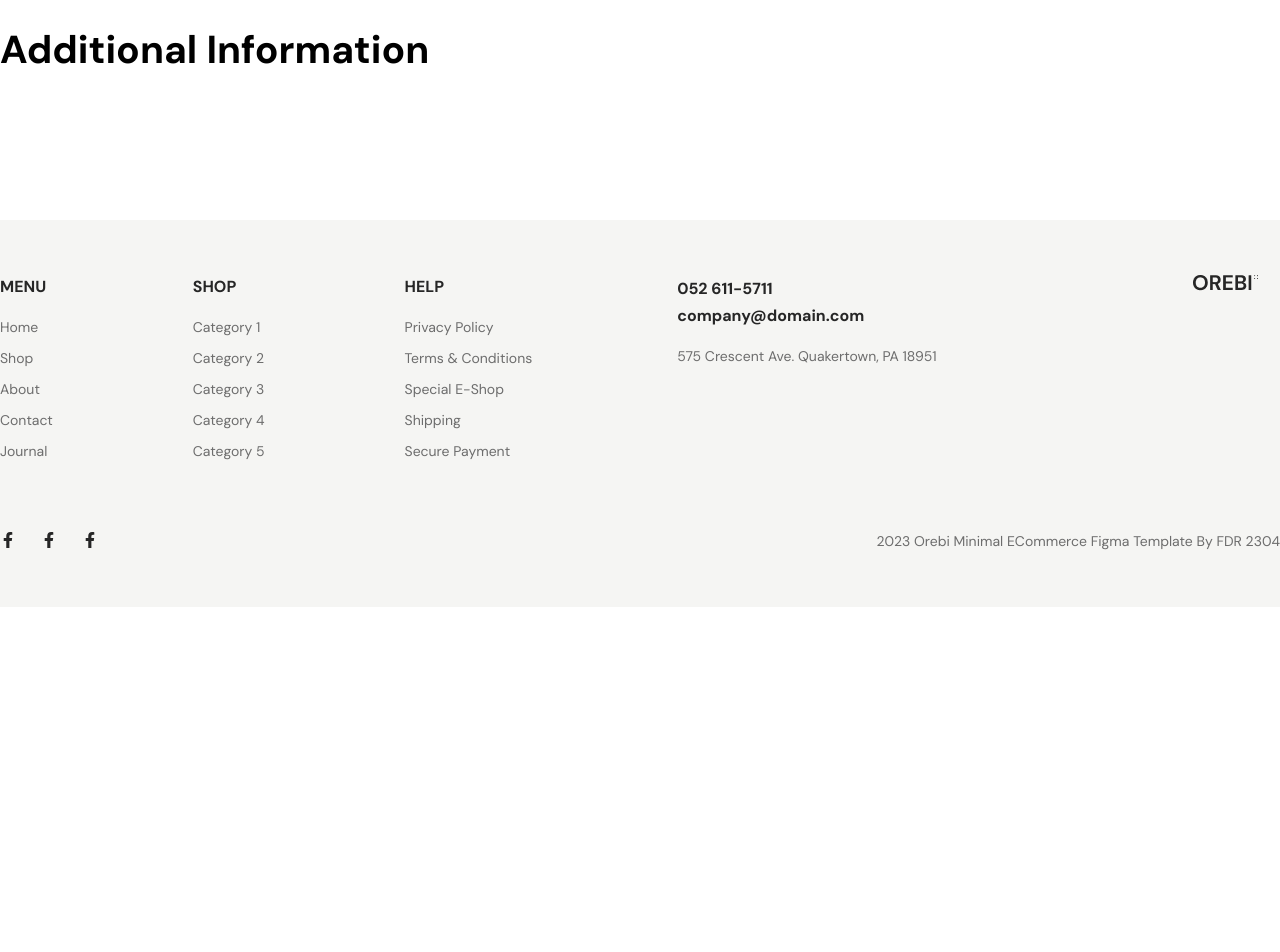
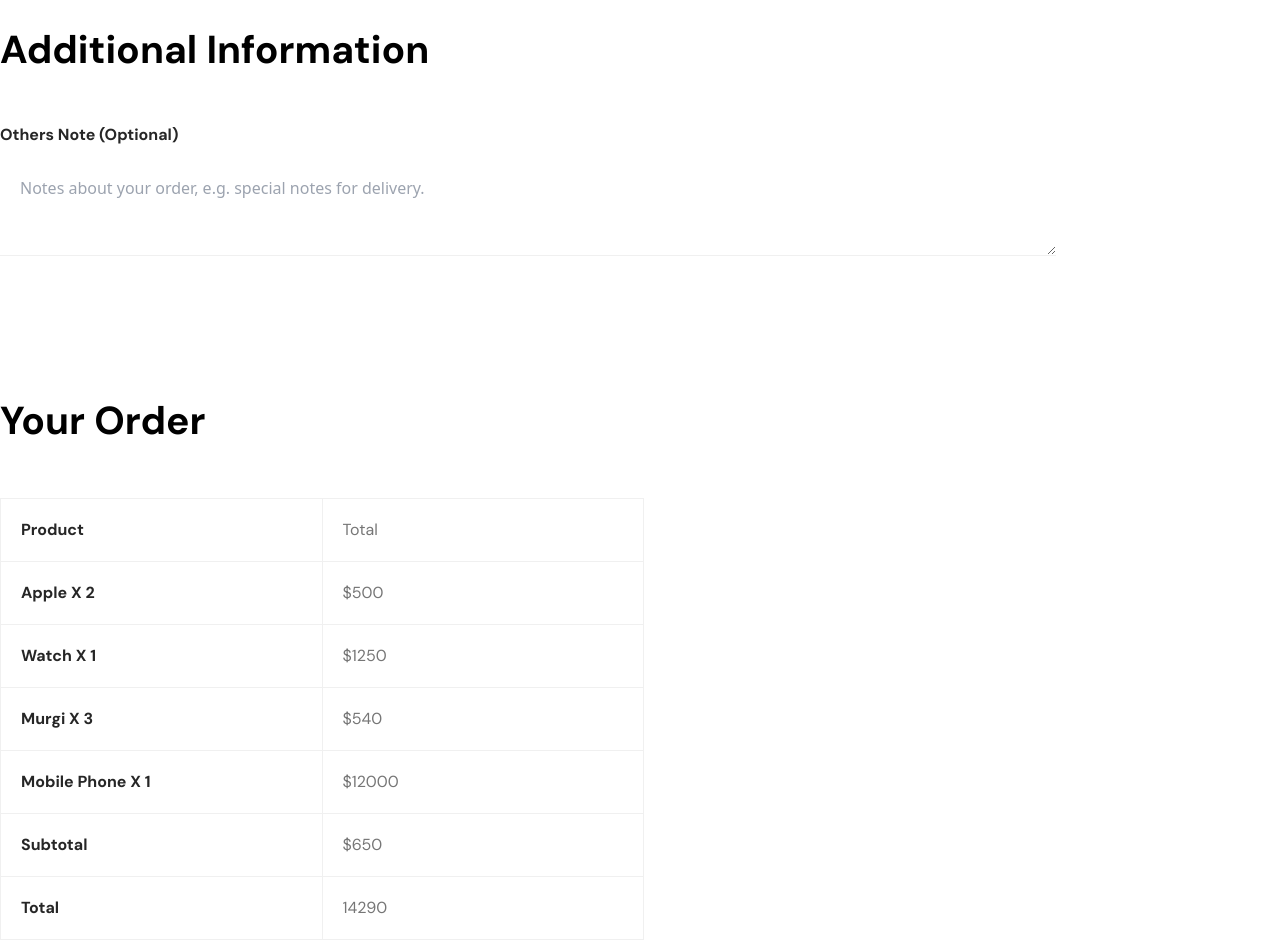
Before and after one commit to siamtalukder484/oribi-fdr-2304, a React (Vite) app: page /checkout in a window 1280 px wide. Shown: the part 1800-2752 px from the top of the page. Before the commit the page ends 2407 px from the top, so only its background shows below. Built offline with nearby package versions, Linux system fonts and the light colour scheme.

Commit message:
checkout page table

```diff
--- a/src/pages/checkout/Index.jsx
+++ b/src/pages/checkout/Index.jsx
@@ -1,4 +1,4 @@
-import React, { useState } from 'react'
+import React, { useEffect, useState } from 'react'
 import BreadCrumb from '../../components/utilities/BreadCrumb'
 import Peragraph from '../../components/utilities/Peragraph'
 import Input from '../../components/utilities/Input'
@@ -13,86 +13,287 @@ const CheckoutPage = () => {
 
   let [couponShow, setCouponShow] = useState(false)
 
+  let checkoutproduct = [
+    {
+      id: 0,
+      productName: "apple",
+      price: 250,
+      quantity: 2,
+    },
+    {
+      id: 1,
+      productName: "watch",
+      price: 1250,
+      quantity: 1,
+    },
+    {
+      id: 2,
+      productName: "murgi",
+      price: 180,
+      quantity: 3,
+    },
+    {
+      id: 3,
+      productName: "mobile phone",
+      price: 12000,
+      quantity: 1,
+    }
+  ]
+  let [total, setTotal] = useState(0);
+  useEffect(()=>{
+    for(let i=0; i<checkoutproduct.length ;i++){
+      total += checkoutproduct[i].price * checkoutproduct[i].quantity
+      setTotal(total)
+    }
+  },[])
+
+
 
   return (
-
-    <section className='pt-[124px] pb-[140px]'>
-      <div className='max-w-container mx-auto'>
+    <section className="pt-[124px] pb-[140px]">
+      <div className="mx-auto max-w-container">
         <div>
-            <h3 className='text-[49px] text-[#262626] font-bold font-dm capitalize mb-[11px]'>checkout</h3>
-            <BreadCrumb lastpath={finalpath}/>
+          <h3 className="text-[49px] text-[#262626] font-bold font-dm capitalize mb-[11px]">
+            checkout
+          </h3>
+          <BreadCrumb lastpath={finalpath} />
         </div>
-          <div className='mt-[127px] flex items-center gap-1'>
-            <Peragraph text="Have a coupon?" style="text-[#767676] text-base leading-[30px] font-normal"/>
-            <span onClick={()=>setCouponShow(!couponShow)} className='cursor-pointer text-[#262626] text-base leading-[30px] font-medium'>Click here to enter your code</span>
+        <div className="mt-[127px] flex items-center gap-1">
+          <Peragraph
+            text="Have a coupon?"
+            style="text-[#767676] text-base leading-[30px] font-normal"
+          />
+          <span
+            onClick={() => setCouponShow(!couponShow)}
+            className="cursor-pointer text-[#262626] text-base leading-[30px] font-medium"
+          >
+            Click here to enter your code
+          </span>
         </div>
-          {couponShow &&
-            <div className='mt-8'>
+        {couponShow && (
+          <div className="mt-8">
             <from>
-                <Input style="w-[300px] px-5 py-3 border-[1px] border-[#000]" type="text" placeholder="Enter your coupon"/>
-                <div className='flex items-center gap-4 mt-4'>
-                  <button className='bg-[#000] text-white text-base font-medium font-dm leading-normal px-10 py-3' type='submit'>Apply</button>
-                  <button onClick={()=>setCouponShow(false)} className='bg-[red] text-white text-base font-medium font-dm leading-normal px-10 py-3'>Cancel</button>
+              <Input
+                style="w-[300px] px-5 py-3 border-[1px] border-[#000]"
+                type="text"
+                placeholder="Enter your coupon"
+              />
+              <div className="flex items-center gap-4 mt-4">
+                <button
+                  className="bg-[#000] text-white text-base font-medium font-dm leading-normal px-10 py-3"
+                  type="submit"
+                >
+                  Apply
+                </button>
+                <button
+                  onClick={() => setCouponShow(false)}
+                  className="bg-[red] text-white text-base font-medium font-dm leading-normal px-10 py-3"
+                >
+                  Cancel
+                </button>
               </div>
             </from>
           </div>
-          }
+        )}
         <div>
-            <h3 className='mt-[120px] text-[39px] font-bold font-dm'>Billing Details</h3>
-            <form className='mt-[42px]'>
-              <div className='flex gap-10 items-center'>
-                <div className='w-1/2'>
-                  <label className='text-base leading-[23px] text-[#262626] font-dm font-bold '>First Name*</label>
-                  <input className='checkoutinput' placeholder='First Name' type='text' name='firstName'/>
+          <h3 className="mt-[120px] text-[39px] font-bold font-dm">
+            Billing Details
+          </h3>
+          <div className="mt-[42px] w-[1056px]">
+            <div className="flex items-center gap-10">
+              <div className="w-1/2">
+                <label className="text-base leading-[23px] text-[#262626] font-dm font-bold ">
+                  First Name*
+                </label>
+                <input
+                  className="checkoutinput"
+                  placeholder="First Name"
+                  type="text"
+                  name="firstName"
+                />
               </div>
-                <div className='w-1/2'>
-                  <label className='text-base leading-[23px] text-[#262626] font-dm font-bold '>Last Name*</label>
-                  <input className='checkoutinput' placeholder='Last Name' type='text' name='lastName'/>
-                  <span className='font-dm font-[14px] text-[red]'>Enter your Last Name</span>
+              <div className="w-1/2">
+                <label className="text-base leading-[23px] text-[#262626] font-dm font-bold ">
+                  Last Name*
+                </label>
+                <input
+                  className="checkoutinput"
+                  placeholder="Last Name"
+                  type="text"
+                  name="lastName"
+                />
+                <span className="font-dm font-[14px] text-[red]">
+                  Enter your Last Name
+                </span>
               </div>
             </div>
-              <div className='w-full mt-6'>
-                  <label className='text-base leading-[23px] text-[#262626] font-dm font-bold '>Company Name (Optional)</label>
-                  <input className='checkoutinput' placeholder='Company Name' type='text' name='companyName'/>
+            <div className="w-full mt-6">
+              <label className="text-base leading-[23px] text-[#262626] font-dm font-bold ">
+                Company Name (Optional)
+              </label>
+              <input
+                className="checkoutinput"
+                placeholder="Company Name"
+                type="text"
+                name="companyName"
+              />
             </div>
-              <div className='w-full mt-6'>
-                  <label className='text-base leading-[23px] text-[#262626] font-dm font-bold '>Country*</label>
-                  <select className='block w-full outline-none  border-b-[1px] pt-[10px] pb-4 border-[#F0F0F0]' name='country'>
-                    {countryName.map((item,index)=>(
+            <div className="w-full mt-6">
+              <label className="text-base leading-[23px] text-[#262626] font-dm font-bold ">
+                Country*
+              </label>
+              <select
+                className="block w-full outline-none  border-b-[1px] pt-[10px] pb-4 border-[#F0F0F0]"
+                name="country"
+              >
+                {countryName.map((item, index) => (
                   <option key={index}>{item}</option>
                 ))}
               </select>
             </div>
-              <div className='w-full mt-6'>
-                  <label className='text-base leading-[23px] text-[#262626] font-dm font-bold '>Street Address*</label>
-                  <input className='checkoutinput' placeholder='House Number and street Name' type='text' name='streetAddress'/>
+            <div className="w-full mt-6">
+              <label className="text-base leading-[23px] text-[#262626] font-dm font-bold ">
+                Street Address*
+              </label>
+              <input
+                className="checkoutinput"
+                placeholder="House Number and street Name"
+                type="text"
+                name="streetAddress"
+              />
             </div>
-              <div className='w-full mt-6'>
-                  <label className='text-base leading-[23px] text-[#262626] font-dm font-bold '>City/Town*</label>
-                  <input className='checkoutinput' placeholder='City/Town' type='text' name='citytown'/>
+            <div className="w-full mt-6">
+              <label className="text-base leading-[23px] text-[#262626] font-dm font-bold ">
+                City/Town*
+              </label>
+              <input
+                className="checkoutinput"
+                placeholder="City/Town"
+                type="text"
+                name="citytown"
+              />
             </div>
-              <div className='w-full mt-6'>
-                  <label className='text-base leading-[23px] text-[#262626] font-dm font-bold '>Country (Optional)</label>
-                  <input className='checkoutinput' placeholder='Country (Optional)' type='text' name='countryoptional'/>
+            <div className="w-full mt-6">
+              <label className="text-base leading-[23px] text-[#262626] font-dm font-bold ">
+                Country (Optional)
+              </label>
+              <input
+                className="checkoutinput"
+                placeholder="Country (Optional)"
+                type="text"
+                name="countryoptional"
+              />
             </div>
-              <div className='w-full mt-6'>
-                  <label className='text-base leading-[23px] text-[#262626] font-dm font-bold '>Post Code*</label>
-                  <input className='checkoutinput appearance-none' placeholder='Post Code' type='number' name='postcode'/>
+            <div className="w-full mt-6">
+              <label className="text-base leading-[23px] text-[#262626] font-dm font-bold ">
+                Post Code*
+              </label>
+              <input
+                className="appearance-none checkoutinput"
+                placeholder="Post Code"
+                type="number"
+                name="postcode"
+              />
             </div>
-              <div className='w-full mt-6'>
-                  <label className='text-base leading-[23px] text-[#262626] font-dm font-bold '>Phone*</label>
-                  <input className='checkoutinput appearance-none' placeholder='Phone' type='number' name='phone'/>
+            <div className="w-full mt-6">
+              <label className="text-base leading-[23px] text-[#262626] font-dm font-bold ">
+                Phone*
+              </label>
+              <input
+                className="appearance-none checkoutinput"
+                placeholder="Phone"
+                type="number"
+                name="phone"
+              />
             </div>
-              <div className='w-full mt-6'>
-                  <label className='text-base leading-[23px] text-[#262626] font-dm font-bold '>Email*</label>
-                  <input className='checkoutinput' placeholder='Email' type='email' name='email'/>
+            <div className="w-full mt-6">
+              <label className="text-base leading-[23px] text-[#262626] font-dm font-bold ">
+                Email*
+              </label>
+              <input
+                className="checkoutinput"
+                placeholder="Email"
+                type="email"
+                name="email"
+              />
             </div>
-            </form>
-            <h3 className='checkoutheading'>Additional Information</h3>
+            <h3 className="checkoutheading">Additional Information</h3>
+            <div className="mt-[42px]">
+              <label className="text-base leading-[23px] text-[#262626] font-dm font-bold">
+                Others Note (Optional)
+              </label>
+              <textarea
+                className="w-full h-[100px] mt-[10px] p-5 border-b border-[#F0F0F0]"
+                placeholder="Notes about your order, e.g. special notes for delivery."
+              ></textarea>
+            </div>
+            <h3 className="capitalize checkoutheading">your order</h3>
+            <table className="w-[644px] mt-12">
+              <tr>
+                <td className="border border-[#F0F0F0] w-1/2 py-4 px-5">
+                  <h5 className="text-[#262626] font-dm font-bold text-base leading-6 capitalize">
+                    product
+                  </h5>
+                </td>
+                <td className="border border-[#F0F0F0] w-1/2 py-4 px-5">
+                  <p className="text-[#767676] text-base font-dm leading-[30px] font-normal capitalize">
+                    total
+                  </p>
+                </td>
+              </tr>
+              <tbody>
+                {checkoutproduct.map((item, index) => (
+                  <tr>
+                    <td className="border border-[#F0F0F0] w-1/2 py-4 px-5">
+                      <h5 className="text-[#262626] font-dm font-bold text-base leading-6 capitalize">
+                        {item.productName} x {item.quantity}
+                      </h5>
+                    </td>
+                    <td className="border border-[#F0F0F0] w-1/2 py-4 px-5">
+                      <p className="text-[#767676] text-base font-dm leading-[30px] font-normal capitalize">
+                        ${item.quantity * item.price}
+                      </p>
+                    </td>
+                    {/* {setTotal(...total, item.quantity * item.price)} */}
+                  </tr>
+                ))}
+              </tbody>
+              <tr>
+                <td className="border border-[#F0F0F0] w-1/2 py-4 px-5">
+                  <h5 className="text-[#262626] font-dm font-bold text-base leading-6 capitalize">
+                    subtotal
+                  </h5>
+                </td>
+                <td className="border border-[#F0F0F0] w-1/2 py-4 px-5">
+                  <p className="text-[#767676] text-base font-dm leading-[30px] font-normal capitalize">
+                    ${650.0}
+                  </p>
+                </td>
+              </tr>
+              <tr>
+                <td className="border border-[#F0F0F0] w-1/2 py-4 px-5">
+                  <h5 className="text-[#262626] font-dm font-bold text-base leading-6 capitalize">
+                    total
+                  </h5>
+                </td>
+                <td className="border border-[#F0F0F0] w-1/2 py-4 px-5">
+                  <p className="text-[#767676] text-base font-dm leading-[30px] font-normal capitalize">
+                    {total}
+                  </p>
+                </td>
+              </tr>
+            </table>
+            <div className="mt-[60px] border border-[#F0F0F0] py-[30px] px-[34px]">
+              <h3>Bank</h3>
+              <button className="py-4 text-base text-white bg-black px-11">
+                Process to checkout
+              </button>
+            </div>
+          </div>
         </div>
       </div>
     </section>
-  )
+  );
 }
 
 export default CheckoutPage
```
Lines whose indentation alone changed are shown as unchanged.
